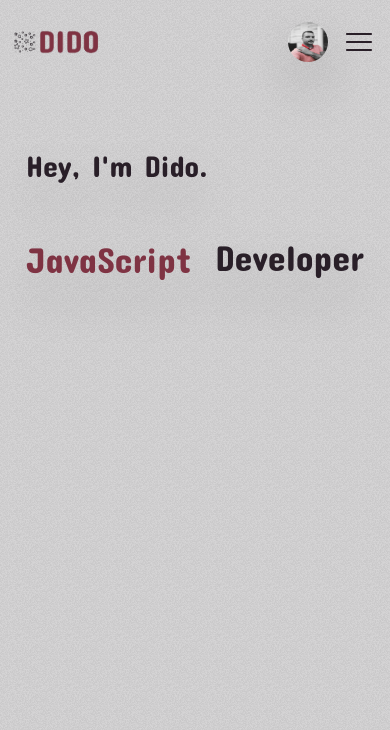
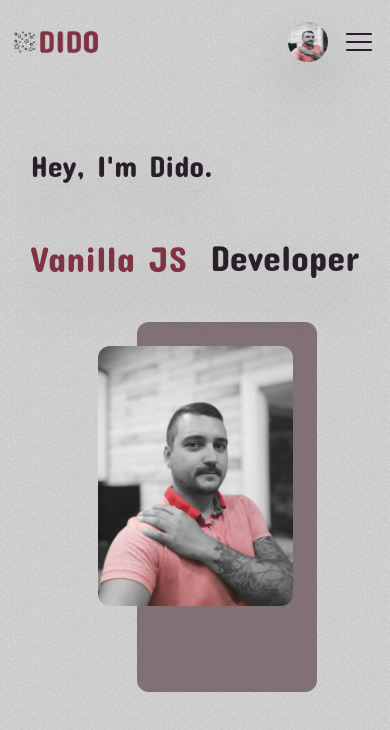
Before and after one commit to didoslavov/My-Portfolio, a Next.js app: page / in a window 390 px wide. Shown: the top 730 px of the page. Built offline with nearby package versions, Linux system fonts and the light colour scheme.

Commit message:
style home

```diff
--- a/src/components/hero-img/hero-img.tsx
+++ b/src/components/hero-img/hero-img.tsx
@@ -48,26 +48,26 @@ const HeroImg = () => {
     };
 
     return (
-        <div className="relative" ref={containerRef} onMouseEnter={handleHover} onMouseLeave={handleHoverExit}>
+        <div className="relative max-w-[50%]" ref={containerRef} onMouseEnter={handleHover} onMouseLeave={handleHoverExit}>
             <Image
                 width={800}
                 height={800}
                 src={darkModeImage}
                 alt="Picture of me, Dido"
-                className="space-x-3 z-50 relative rounded-xl md:w-[360px] md:h-[470px] hidden md:block md:dark:hidden"
+                className="space-x-3 z-50 relative rounded-xl md:w-[360px] md:h-[470px] block dark:hidden"
             />
             <Image
                 width={800}
                 height={800}
                 src={lightModeImage}
                 alt="Picture of me, Dido"
-                className="space-x-3 z-50 relative rounded-xl md:w-[360px] md:h-[470px] hidden md:hidden md:dark:block"
+                className="space-x-3 z-50 relative rounded-xl md:w-[360px] md:h-[470px] hidden dark:block"
             />
-            <div className="expanding-div z-10 rounded-xl md:w-[360px] md:h-[470px] hidden md:block opacity-50 absolute -top-6 -right-6 bg-wine-700 dark:bg-sheen-gold-100">
+            <div className="expanding-div z-10 rounded-xl w-[180px] h-[370px] md:w-[360px] md:h-[470px] block opacity-50 absolute -top-6 -right-6 bg-wine-700 dark:bg-sheen-gold-100">
                 <Socials ref={socialsRef} />
             </div>
-            <div className="expanding-div z-10 rounded-xl md:w-[360px] md:h-[470px] hidden md:block opacity-50 absolute -top-4 -right-4 bg-wine-800 dark:bg-sheen-gold-200"></div>
-            <div className="expanding-div z-10 rounded-xl md:w-[360px] md:h-[470px] hidden md:block opacity-50 absolute -top-2 -right-2 bg-wine-900 dark:bg-sheen-gold-300"></div>
+            <div className="expanding-div z-10 rounded-xl md:w-[360px] md:h-[470px] block opacity-50 absolute -top-4 -right-4 bg-wine-800 dark:bg-sheen-gold-200"></div>
+            <div className="expanding-div z-10 rounded-xl md:w-[360px] md:h-[470px] block opacity-50 absolute -top-2 -right-2 bg-wine-900 dark:bg-sheen-gold-300"></div>
         </div>
     );
 };
--- a/src/components/home/home.tsx
+++ b/src/components/home/home.tsx
@@ -6,7 +6,7 @@ import HeroImg from '../hero-img/hero-img';
 import { animateEnterPage, animateListSlider } from '@/utils/animatePage';
 
 const Home = () => {
-    const stack = ['JavaScript', 'React', 'Next', 'Node JS', 'Express'];
+    const stack = ['Vanilla JS', 'TS', 'React', 'Next', 'Node JS', 'Express'];
     const contentRef = useRef<HTMLDivElement>(null);
 
     useGSAP(() => {
@@ -17,14 +17,14 @@ const Home = () => {
     return (
         <div
             ref={contentRef}
-            className="mx-auto max-w-[1440px] relative flex flex-col md:flex-col md:gap-36 items-center justify-between lg:flex-row lg:justify-around py-8 lg:mt-28">
+            className="mx-auto max-w-[1440px] relative flex flex-col md:flex-col md:gap-36 items-center justify-between lg:flex-row gap-y-16 md:gap-y-0 lg:justify-around py-8 lg:mt-28">
             <div className="flex flex-col gap-12 items-start text-raisin-black  dark:text-silver drop-shadow-2xl">
                 <p className="text-3xl md:text-4xl lg:text-8xl">Hey, I&apos;m Dido.</p>
-                <div className="flex items-center gap-6 overflow-hidden text-4xl">
-                    <div className="h-12 text-end text-wine dark:text-sheen-gold">
+                <div className="flex items-center justify-center gap-6 overflow-hidden text-4xl">
+                    <div className="h-11 text-end text-wine dark:text-sheen-gold">
                         <ul className="slides">
                             {stack.map((tech, i) => (
-                                <li className="slide leading-[50px]" key={i}>
+                                <li className="slide leading-[49px]" key={i}>
                                     {tech}
                                 </li>
                             ))}
--- a/src/components/socials/socials.tsx
+++ b/src/components/socials/socials.tsx
@@ -7,7 +7,7 @@ const Socials = React.forwardRef<HTMLUListElement>((props, ref) => {
     return (
         <ul
             ref={ref}
-            className="opacity-0 flex flex-col absolute top-4 left-8 md:justify-center gap-6 text-raisin-black dark:text-silver">
+            className="opacity-0 flex flex-col absolute top-4 left-2 sm:left-8 md:justify-center gap-6 text-raisin-black dark:text-silver">
             <li>
                 <a href="#" className="text-silver dark:text-raisin-black">
                     <AiFillGithub size={34} />
```
